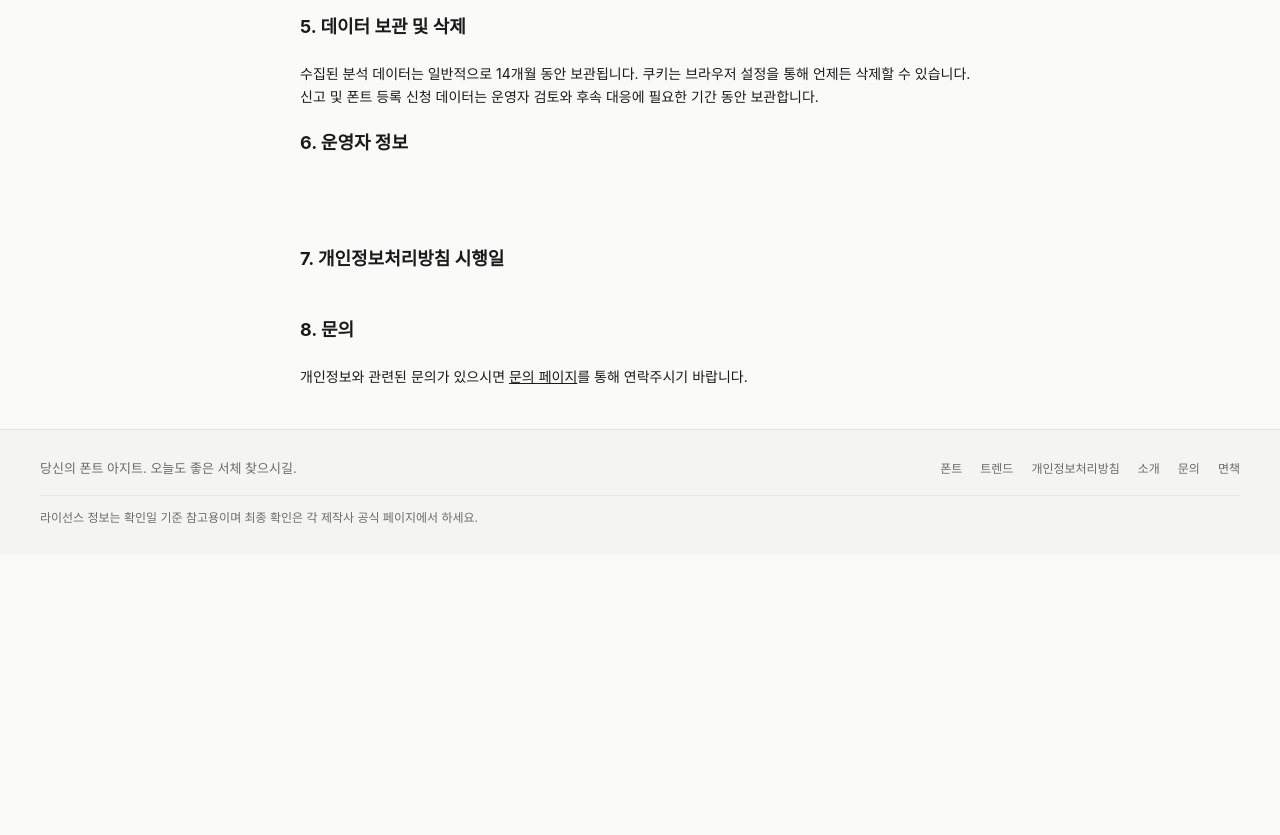
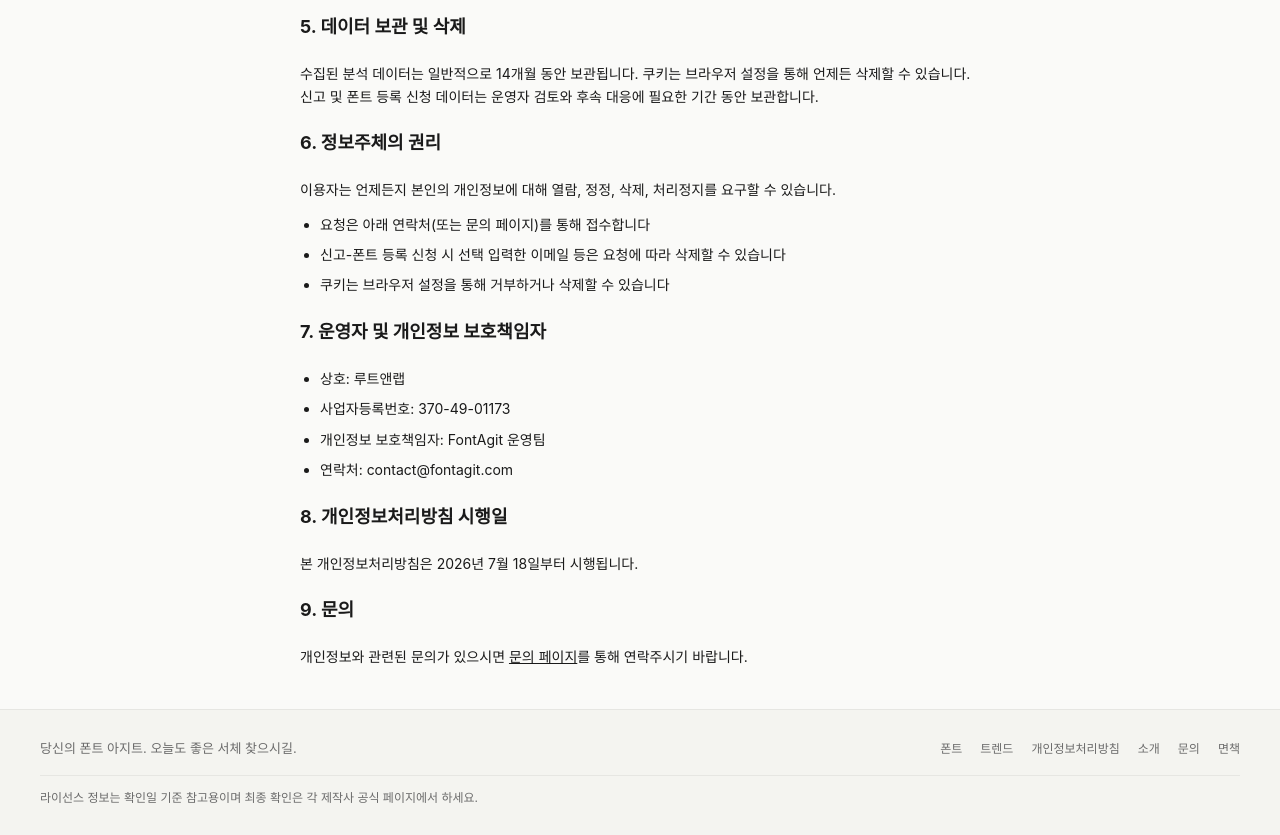
Before and after one commit to jojo3420/fontagit, a Next.js app in the folder apps/web/: page /privacy in a window 1280 px wide. Shown: the part 1040-1875 px from the top of the page. Before the commit the page ends 1595 px from the top, so only its background shows below. Built offline with nearby package versions, Linux system fonts and the light colour scheme; no server answers; a web font is replaced by a local one.

Commit message:
docs: 개인정보처리방침 운영자 정보 채움 + 면책 시행일-소개 범위 보정
privacy: 운영자(루트앤랩)-보호책임자-정보주체 권리-시행일 채움(TODO 제거).
disclaimer: 시행일 표기 추가. about: 한국 웹폰트 -> 국내외 무료-유료 폰트로 정정.

```diff
--- a/apps/web/app/about/page.tsx
+++ b/apps/web/app/about/page.tsx
@@ -3,7 +3,7 @@ import styles from "./page.module.css";
 
 export const metadata: Metadata = {
   title: "소개 - FontAgit",
-  description: "FontAgit는 한국 폰트를 검색하고 비교하는 폰트 아지트입니다",
+  description: "FontAgit는 국내외 무료-유료 폰트를 검색하고 비교하는 폰트 아지트입니다",
 };
 
 export default async function AboutPage() {
@@ -11,13 +11,13 @@ export default async function AboutPage() {
     <main className={styles.main}>
       <div className={styles.head}>
         <h1 className={styles.h1}>FontAgit 소개</h1>
-        <p className={styles.lead}>한국 웹폰트를 한눈에 보는 폰트 아지트</p>
+        <p className={styles.lead}>국내외 무료-유료 폰트를 한눈에 보는 폰트 아지트</p>
       </div>
 
       <section className={styles.section}>
         <h2 className={styles.h2}>FontAgit란?</h2>
         <p className={styles.text}>
-          FontAgit는 한국 웹폰트를 효율적으로 검색하고 비교할 수 있는 서비스입니다.
+          FontAgit는 국내외 폰트를 효율적으로 검색하고 비교할 수 있는 서비스입니다.
           무료 폰트부터 유료 폰트까지 다양한 서체를 한 곳에서 찾아볼 수 있습니다.
         </p>
       </section>
--- a/apps/web/app/disclaimer/page.tsx
+++ b/apps/web/app/disclaimer/page.tsx
@@ -98,6 +98,11 @@ export default async function DisclaimerPage() {
           본 면책 조항에 대한 문의는 <a href="/contact">문의 페이지</a>를 통해 주시기 바랍니다.
         </p>
       </section>
+
+      <section className={styles.section}>
+        <h2 className={styles.h2}>시행일</h2>
+        <p className={styles.text}>본 면책 조항은 2026년 7월 18일부터 시행됩니다.</p>
+      </section>
     </main>
   );
 }
--- a/apps/web/app/privacy/page.tsx
+++ b/apps/web/app/privacy/page.tsx
@@ -80,25 +80,36 @@ export default async function PrivacyPage() {
       </section>
 
       <section className={styles.section}>
-        <h2 className={styles.h2}>6. 운영자 정보</h2>
+        <h2 className={styles.h2}>6. 정보주체의 권리</h2>
         <p className={styles.text}>
-          {/* TODO: 운영자명 */}
-          <br />
-          {/* TODO: 연락처 (이메일) */}
-          <br />
-          {/* TODO: 사업자등록번호 */}
+          이용자는 언제든지 본인의 개인정보에 대해 열람, 정정, 삭제, 처리정지를 요구할 수 있습니다.
         </p>
+        <ul className={styles.list}>
+          <li>요청은 아래 연락처(또는 <a href="/contact">문의 페이지</a>)를 통해 접수합니다</li>
+          <li>신고-폰트 등록 신청 시 선택 입력한 이메일 등은 요청에 따라 삭제할 수 있습니다</li>
+          <li>쿠키는 브라우저 설정을 통해 거부하거나 삭제할 수 있습니다</li>
+        </ul>
       </section>
 
       <section className={styles.section}>
-        <h2 className={styles.h2}>7. 개인정보처리방침 시행일</h2>
-        <p className={styles.text}>
-          {/* TODO: 시행일 */}
-        </p>
+        <h2 className={styles.h2}>7. 운영자 및 개인정보 보호책임자</h2>
+        <ul className={styles.list}>
+          <li>상호: 루트앤랩</li>
+          <li>사업자등록번호: 370-49-01173</li>
+          <li>개인정보 보호책임자: FontAgit 운영팀</li>
+          <li>
+            연락처: <a href="mailto:contact@fontagit.com">contact@fontagit.com</a>
+          </li>
+        </ul>
       </section>
 
       <section className={styles.section}>
-        <h2 className={styles.h2}>8. 문의</h2>
+        <h2 className={styles.h2}>8. 개인정보처리방침 시행일</h2>
+        <p className={styles.text}>본 개인정보처리방침은 2026년 7월 18일부터 시행됩니다.</p>
+      </section>
+
+      <section className={styles.section}>
+        <h2 className={styles.h2}>9. 문의</h2>
         <p className={styles.text}>
           개인정보와 관련된 문의가 있으시면 <a href="/contact">문의 페이지</a>를 통해 연락주시기 바랍니다.
         </p>
```
